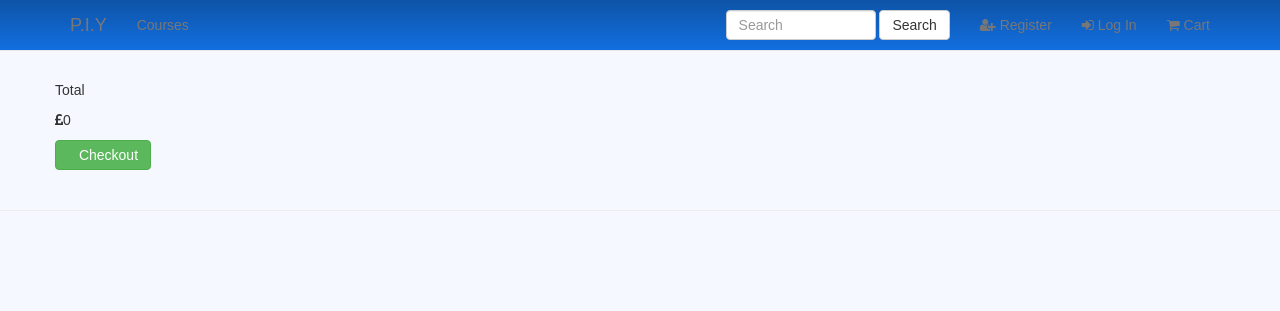
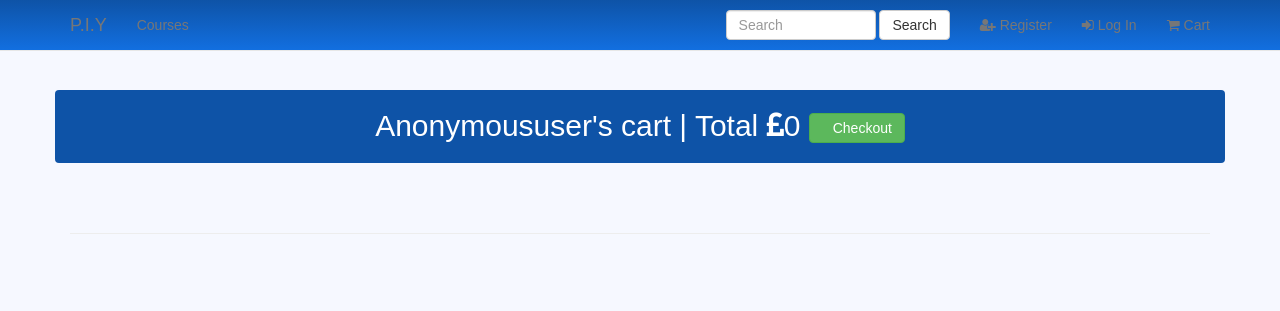
Before and after one commit to kennedydmb/pizza-the-pie, a Django app: page /cart/ in a window 1280 px wide. Shown: the top 311 px of the page. Run offline with Django 3.2, Linux system fonts and the light colour scheme; some libraries are stand-ins or nearby versions; some web fonts are replaced.

Commit message:
Updated appearence of items

```diff
--- a/cart/templates/cart.html
+++ b/cart/templates/cart.html
@@ -1,46 +1,44 @@
 {% extends 'base.html' %} {% load static from staticfiles %} {% load bootstrap_tags %} {% block content %}
 <div class="container">
+
+    <div class="row cart-header">
+
+        <!-- Shows the overall total of the cart and a link to complete payment -->
+        <span>{{ user | title }}'s cart | Total
+        <i class="fa fa-gbp" aria-hidden="true"></i>{{ total }}
+        <a href="{% url 'checkout' %}" class="btn btn-success" role="button"><span class="glyphicon glyphicon-ok-sign" aria-hidden="true"></span>Checkout</a></span>
+    </div>
+
     <div class="row row-flex">
 
         <!-- Loops through each item in the cart -->
         {% for item in cart_items %}
-        {{ item }}
-        <div class="col-xs-10 col-xs-offset-1 col-sm-offset-0 col-sm-6 col-md-4 display panel panel-display">
+        <div class="col-xs-10 col-xs-offset-1 col-sm-offset-0 col-sm-6 col-md-4">
+            <div class="course-panel">
 
-            <!-- Shows image of cart item -->
-            <div class="course" style="background-image: url('{{ MEDIA_URL }}{{ item.course.image }}')"></div>
-            <div class="caption">
+                <!-- Shows image of cart item -->
+                <div class="course" style="background-image: url('{{ MEDIA_URL }}{{ item.course.image }}')"></div>
+                <div class="course-info-area light-text">
+                    <!-- Some details of cart item -->
+                    <h3 class="light-text">{{item.quantity}} x {{ item.course.name }}</h3>
+                    <p>{{ item.course.average_rating | floatformat }} <i class="fa fa-star star-color" aria-hidden="true"></i><a href="/"> Learn more</a></p>
+                    <p><i class="fa fa-gbp" aria-hidden="true"></i> {{ item.course.price }}</p>
 
-                <!-- Some details of cart item -->
-                <h3>{{ item.course.name }}</h3>
-                <p class="course-description">{{ item.course.description }}</p>
-                <p><i class="fa fa-gbp" aria-hidden="true"></i> {{ item.course.price }}</p>
-
-                <!-- Form that allows user to adjust quantity of cart items -->
-                <p>
+                    <!-- Form that allows user to adjust quantity of cart items -->
                     <form class="form-inline" method="post" action="{% url 'adjust_cart' item.id %}">
                         {% csrf_token %}
                         <div class="form-group">
                             <label for="exampleInputAmount" class="sr-only">New Qty</label>
                             <div class="input-group">
-                                <div class="input-group-addon">Qty</div>
-                                <input name="quantity" type="number" min="0" max="999" class="form-control" required>
-                                <div class="input-group-addon">{{item.quantity}}</div>
+                                <input name="quantity" type="number" min="0" max="999" class="form-control" placeholder="New QTY" required>
                             </div>
                         </div>
                         <button type="submit" class="btn btn-primary"><span class="glyphicon glyphicon-edit" aria-hidden="true"></span>Amend</button>
                     </form>
-                </p>
+                </div>
             </div>
         </div>
-        {% endfor %}
     </div>
-    <div class="row">
-
-        <!-- Shows the overall total of the cart and a link to complete payment -->
-        <p>Total</p>
-        <p><i class="fa fa-gbp" aria-hidden="true"></i>{{ total }}</p>
-        <a href="{% url 'checkout' %}" class="btn btn-success" role="button"><span class="glyphicon glyphicon-ok-sign" aria-hidden="true"></span>Checkout</a>
-    </div>
+    {% endfor %}
 </div>
 {% endblock %}
--- a/static/css/custom.css
+++ b/static/css/custom.css
@@ -40,6 +40,7 @@ h5 {
     width: 100%px;
     height: 200px;
     margin: 0 auto;
+    border-radius: 4px;
 }
 
 .course-description {
@@ -48,6 +49,14 @@ h5 {
 
 .course-panel {
     margin: 40px 0px 40px 0px;
+}
+
+.course-info-area {
+    margin: -4px 0px 40px 0px;
+    padding: 10px;
+    background-color: #0E53A7;
+    border-radius: 4px;
+
 }
 
 /* Styling food_order.html -------------------------------------------------- */
@@ -82,7 +91,15 @@ h5 {
     margin: 0 auto;
 }
 
-
+.cart-header {
+    font-size: 30px;
+    margin-top: 40px;
+    text-align: center;
+    background-color: #0E53A7;
+    border-radius: 4px;
+    color: white;
+    padding: 15px;
+}
 
 .row.row-flex {
     display: flex;
```
Also changed, not shown: courses/templates/courses.html (+7 -1 lines).
